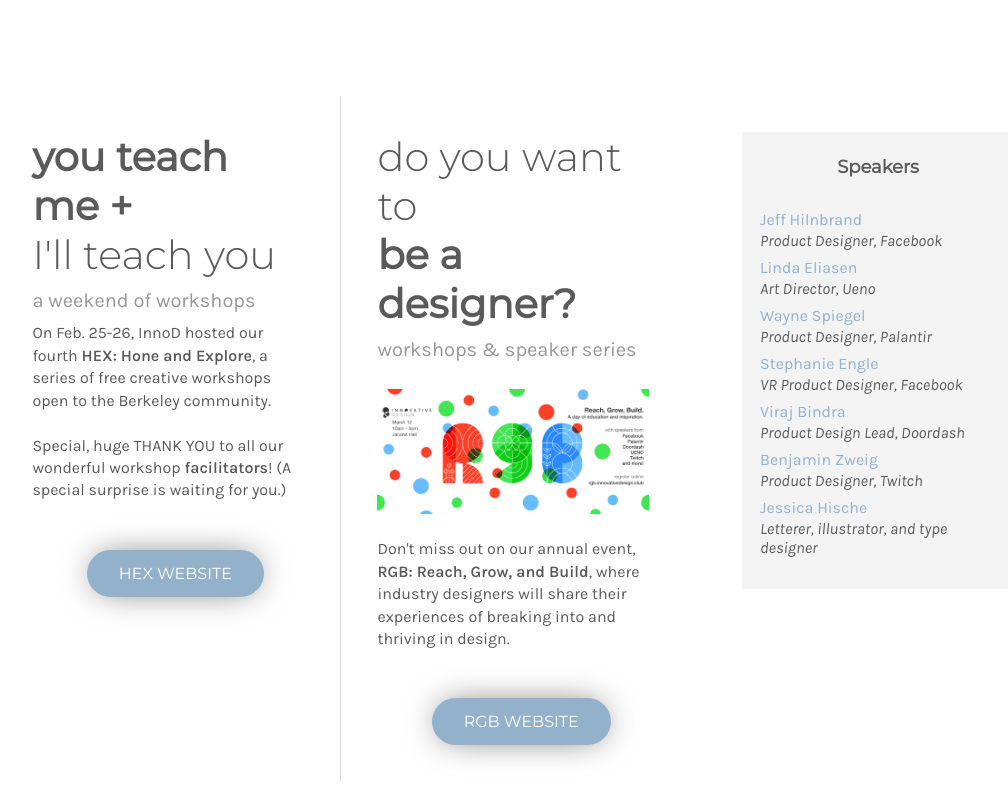
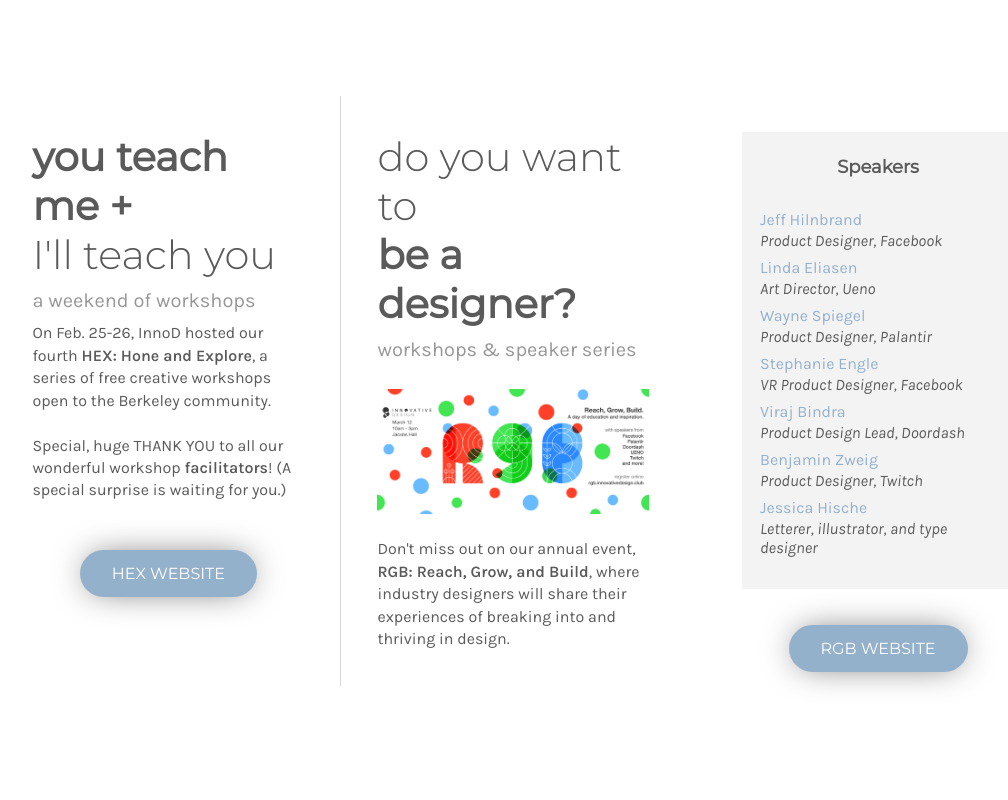
Before and after one commit to jubearsun/innod-newsletter, a website: page index.html in a window 1280 px wide. Shown: the part 752-1552 px from the top of the page, without its empty margins (106-1114 px from the left). Drawn offline with nearby package versions, Linux system fonts and the light colour scheme.

Commit message:
move rgb button and fix responsiveness

```diff
--- a/index.html
+++ b/index.html
@@ -189,13 +189,6 @@
               will share their experiences of breaking into and thriving in design.
             </p>
           </div>
-          <div class="btn__wrapper">
-            <a href="http://rgb.innovativedesign.club" target="_blank">
-              <button class="btn">
-                rgb website
-              </button>
-            </a>
-          </div>
         </div>
         <div class="col col--3 col--page--2">
           <div class="speakers">
@@ -259,6 +252,13 @@
               </div>
             </div>
           </div>
+          <div class="btn__wrapper rgb">
+            <a href="http://rgb.innovativedesign.club" target="_blank">
+              <button class="btn">
+                rgb website
+              </button>
+            </a>
+          </div>
         </div>
       </div>
     </div>
--- a/sass/style.scss
+++ b/sass/style.scss
@@ -280,9 +280,13 @@
 
     .btn__wrapper {
       vertical-align: bottom;
-      margin-top: 48px;
-      left: 20%;
       width: 80%;
+      margin: 48px auto;
+      text-align: center;
+
+      &.rgb {
+        margin-top: 36px;
+      }
 
       .btn {
         font: 16px "Montserrat", sans-serif;
```
Also changed, not shown: css/style.css.
